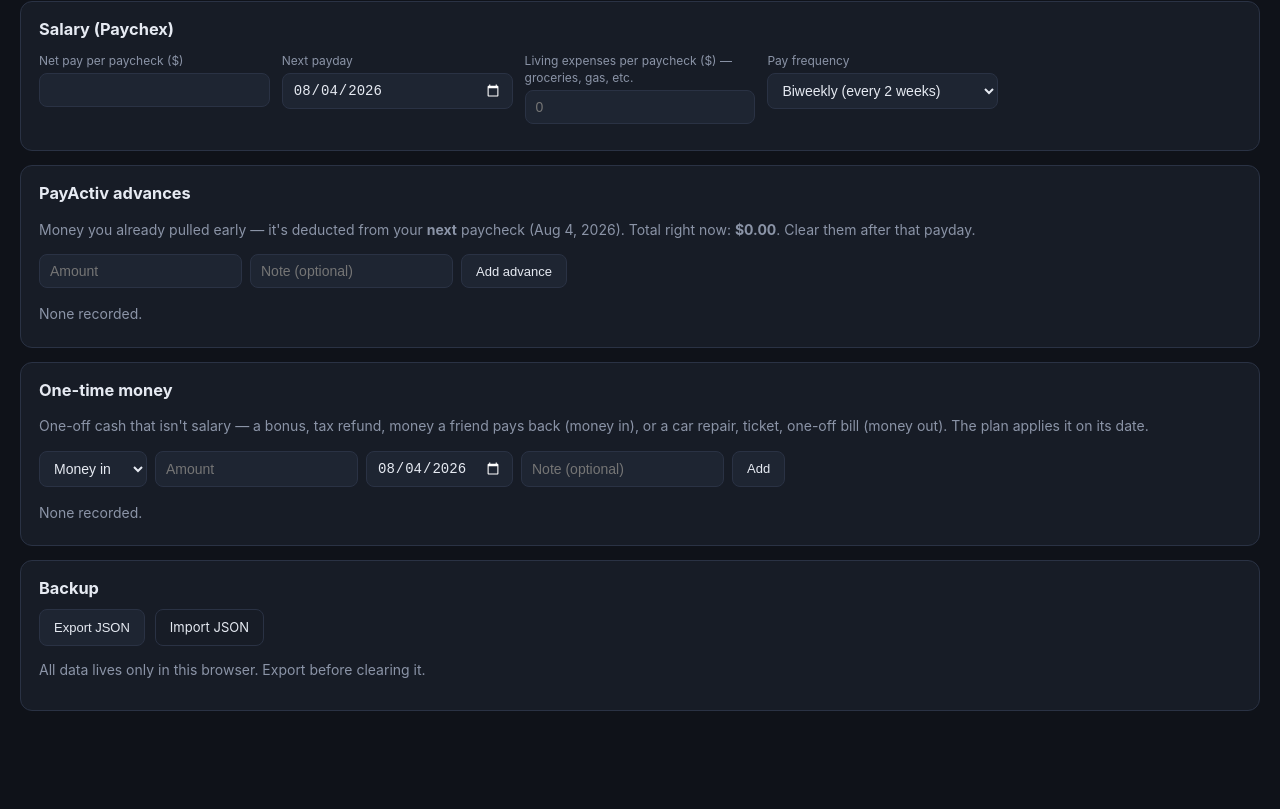
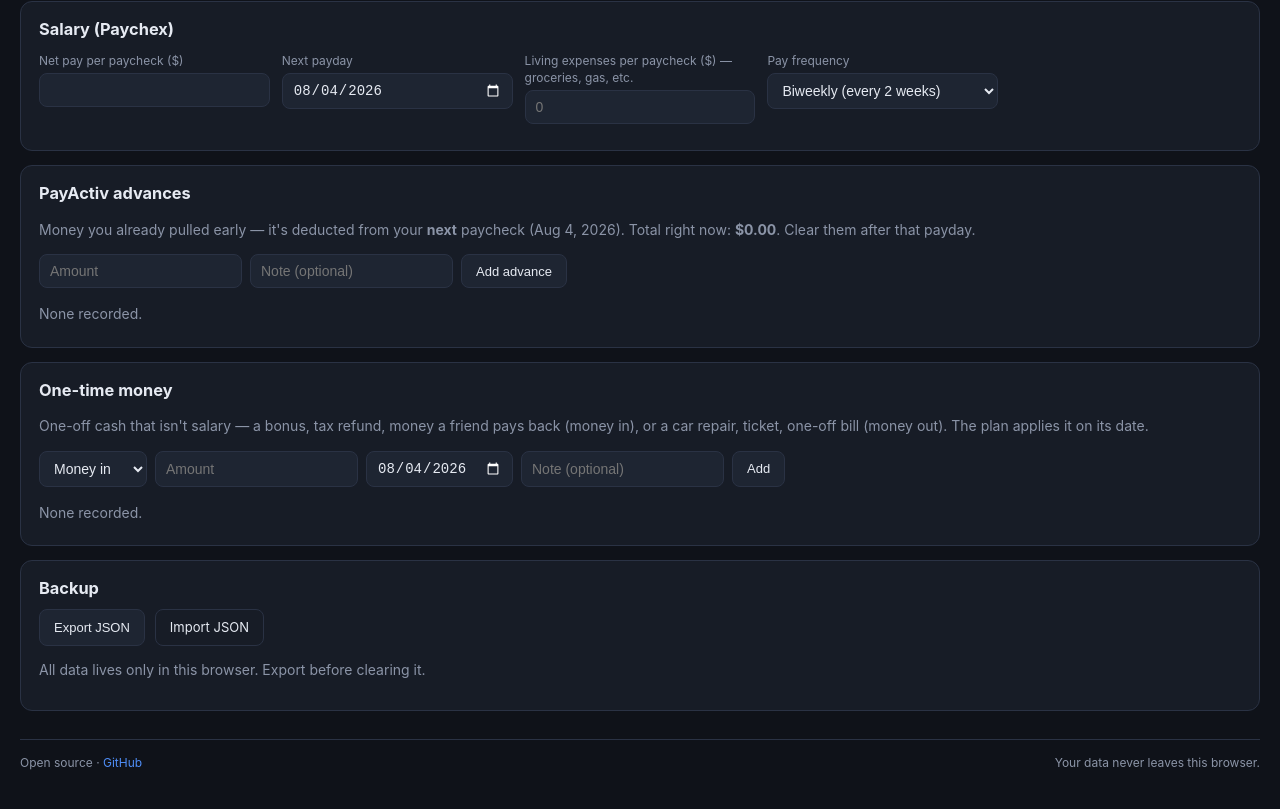
Before and after one commit to umerxzubairy/debt-control, a React (Vite) app: page / in a window 1280 px wide. Shown: the part 412-1221 px from the top of the page. Before the commit the page ends 1197 px from the top, so only its background shows below. Built offline with nearby package versions, Linux system fonts and the light colour scheme.

Commit message:
feat(ui): add footer with GitHub repo link
Shows an "Open source · GitHub" link and a "your data never leaves
this browser" privacy note at the bottom of every tab.

```diff
--- a/src/App.tsx
+++ b/src/App.tsx
@@ -100,6 +100,20 @@ export default function App() {
         {tab === 'debts' && <Debts state={state} dispatch={dispatch} />}
         {tab === 'income' && <IncomePanel state={state} dispatch={dispatch} />}
       </main>
+
+      <footer className="footer">
+        <span>
+          Open source ·{' '}
+          <a
+            href="https://github.com/umernaeem217/debt-control"
+            target="_blank"
+            rel="noreferrer"
+          >
+            GitHub
+          </a>
+        </span>
+        <span className="muted">Your data never leaves this browser.</span>
+      </footer>
     </div>
   )
 }
--- a/src/styles.css
+++ b/src/styles.css
@@ -476,3 +476,24 @@ select:focus {
 .schedule > .muted {
   margin: 0 0 10px;
 }
+
+/* ---- footer ---- */
+.footer {
+  margin-top: 28px;
+  padding-top: 14px;
+  border-top: 1px solid var(--border);
+  display: flex;
+  justify-content: space-between;
+  align-items: center;
+  gap: 10px;
+  flex-wrap: wrap;
+  font-size: 12px;
+  color: var(--muted);
+}
+.footer a {
+  color: var(--accent);
+  text-decoration: none;
+}
+.footer a:hover {
+  text-decoration: underline;
+}
```
